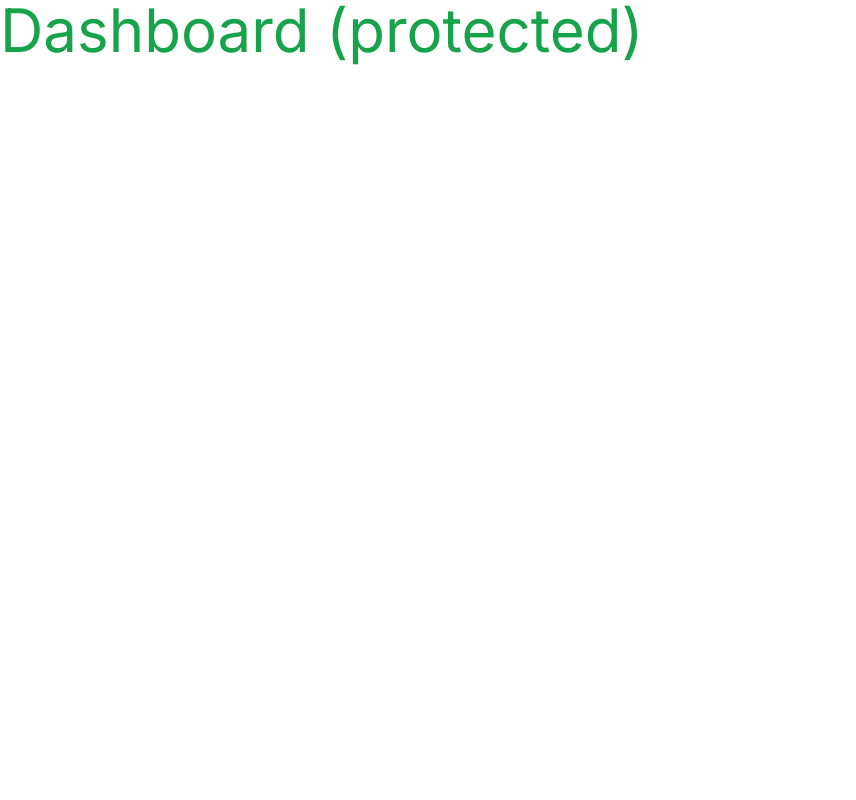
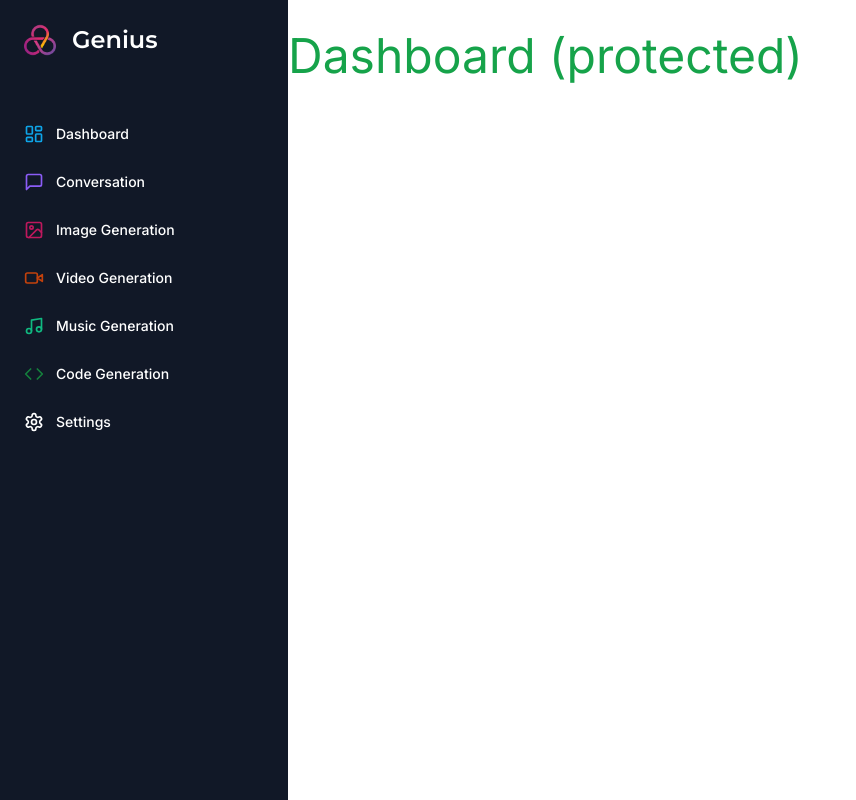
Before and after one commit to sudhanshugautam2911/ai-saas, a Next.js app: page /dashboard in a window 1280 px wide. Shown: the whole page, without its empty margins (0-856 px from the left). Built offline with nearby package versions, Linux system fonts and the light colour scheme.

Commit message:
Part 1 - Sidebar mobile+laptop

```diff
--- a/app/(dashboard)/(routes)/dashboard/page.tsx
+++ b/app/(dashboard)/(routes)/dashboard/page.tsx
@@ -1,10 +1,8 @@
-import { UserButton } from "@clerk/nextjs";
 
 const dashboardPage = () => {
   return (
     <div>
-      <p className='text-6xl text-green-600'>Dashboard (protected)</p>
-      <UserButton afterSignOutUrl="/"/>
+      <p className='text-5xl text-green-600'>Dashboard (protected)</p>
     </div>
 
   )
--- /dev/null
+++ b/app/(dashboard)/layout.tsx
@@ -0,0 +1,24 @@
+import Navbar from "@/components/navbar";
+import Sidebar from "@/components/sidebar";
+
+const DashboardLayout = ({
+    children
+}: {
+    children: React.ReactNode;
+}) => {
+    return (
+        <div className="h-full relative">
+            <div className="hidden h-full md:flex md:flex-col md:w-72 md:fixed md:inset-y-0 z-[80] bg-gray-900">
+                <div>
+                    <Sidebar/>
+                </div>
+            </div>
+            <main className="md:pl-72">
+                <Navbar />
+                {children}
+            </main>
+        </div>
+    )
+}
+
+export default DashboardLayout;
--- /dev/null
+++ b/components/mobile-sidebar.tsx
@@ -0,0 +1,24 @@
+"use-client";
+
+import { Menu } from "lucide-react";
+
+import { Button } from "@/components/ui/button";
+import { Sheet, SheetContent, SheetTrigger } from "@/components/ui/sheet";
+import Sidebar from "@/components/sidebar";
+
+const MobileSidebar = () => {
+    return (
+        <Sheet>
+            <SheetTrigger>
+                <Button variant="ghost" size="icon" className='md:hidden'>
+                    <Menu />
+                </Button>
+            </SheetTrigger>
+            <SheetContent side="left" className="p-0">
+                <Sidebar/>
+            </SheetContent>
+        </Sheet>
+    );
+}
+
+export default MobileSidebar;
--- /dev/null
+++ b/components/navbar.tsx
@@ -0,0 +1,17 @@
+import { Button } from '@/components/ui/button'
+import { Menu } from 'lucide-react'
+import { UserButton } from '@clerk/nextjs'
+import MobileSidebar from './mobile-sidebar'
+
+const Navbar = () => {
+    return (
+        <div className='flex items-center p-4'>
+            <MobileSidebar />
+            <div className='flex w-full justify-end'>
+                <UserButton afterSignOutUrl="/" />
+            </div>
+        </div>
+    )
+}
+
+export default Navbar
--- /dev/null
+++ b/components/sidebar.tsx
@@ -0,0 +1,92 @@
+"use client";
+
+import Link from "next/link";
+import Image from "next/image";
+import { Montserrat } from "next/font/google";
+
+import { cn } from "@/lib/utils";
+import { Code, ImageIcon, LayoutDashboard, MessageSquare, Music, Settings, VideoIcon } from "lucide-react";
+
+const montserrat = Montserrat({
+    weight: "600",
+    subsets: ["latin"]
+});
+
+const routes = [
+    {
+        label: "Dashboard",
+        icon: LayoutDashboard,
+        href: "/dashboard",
+        color: "text-sky-500",
+    },
+    {
+        label: "Conversation",
+        icon: MessageSquare,
+        href: "/conversation",
+        color: "text-violet-500",
+    },
+    {
+        label: "Image Generation",
+        icon: ImageIcon,
+        href: "/image",
+        color: "text-pink-700",
+    },
+    {
+        label: "Video Generation",
+        icon: VideoIcon,
+        href: "/video",
+        color: "text-orange-700",
+    },
+    {
+        label: "Music Generation",
+        icon: Music,
+        href: "/music",
+        color: "text-emerald-500",
+    },
+    {
+        label: "Code Generation",
+        icon: Code,
+        href: "/code",
+        color: "text-green-700",
+    },
+    {
+        label: "Settings",
+        icon: Settings,
+        href: "/settings",
+    },
+];
+
+const Sidebar = () => {
+    return (
+        <div className="space-x-4 py-4 flex flex-col h-full bg-[#111827] text-white">
+            <div className="px-3 py-2 flex-1">
+                <Link href='/dashboard' className="flex items-center pl-3 mb-14">
+                    <div className="relative h-8 w-8 mr-4">
+                        <Image
+                            fill
+                            alt="Logo"
+                            src="/logo.png"
+                        />
+                    </div>
+                    <h1 className={cn("text-2xl font-bold", montserrat.className)}>Genius</h1>
+                </Link>
+                <div className="space-y-1">
+                    {routes.map((route) => (
+                        <Link
+                            href={route.href}
+                            key={route.href}
+                            className="text-sm group flex p-3 w-full justify-start font-medium cursor-pointer hover:text-white hover:bg-white/10 rounded-lg transition"
+                        >
+                            <div className="flex items-center flex-1">
+                                <route.icon className={cn("h-5 w-5 mr-3", route.color)} />
+                                {route.label}
+                            </div>
+                        </Link>
+                    ))}
+                </div>
+            </div>
+        </div>
+    );
+}
+
+export default Sidebar;
--- /dev/null
+++ b/components/ui/sheet.tsx
@@ -0,0 +1,140 @@
+"use client"
+
+import * as React from "react"
+import * as SheetPrimitive from "@radix-ui/react-dialog"
+import { cva, type VariantProps } from "class-variance-authority"
+import { X } from "lucide-react"
+
+import { cn } from "@/lib/utils"
+
+const Sheet = SheetPrimitive.Root
+
+const SheetTrigger = SheetPrimitive.Trigger
+
+const SheetClose = SheetPrimitive.Close
+
+const SheetPortal = SheetPrimitive.Portal
+
+const SheetOverlay = React.forwardRef<
+  React.ElementRef<typeof SheetPrimitive.Overlay>,
+  React.ComponentPropsWithoutRef<typeof SheetPrimitive.Overlay>
+>(({ className, ...props }, ref) => (
+  <SheetPrimitive.Overlay
+    className={cn(
+      "fixed inset-0 z-50 bg-black/80  data-[state=open]:animate-in data-[state=closed]:animate-out data-[state=closed]:fade-out-0 data-[state=open]:fade-in-0",
+      className
+    )}
+    {...props}
+    ref={ref}
+  />
+))
+SheetOverlay.displayName = SheetPrimitive.Overlay.displayName
+
+const sheetVariants = cva(
+  "fixed z-50 gap-4 bg-background p-6 shadow-lg transition ease-in-out data-[state=open]:animate-in data-[state=closed]:animate-out data-[state=closed]:duration-300 data-[state=open]:duration-500",
+  {
+    variants: {
+      side: {
+        top: "inset-x-0 top-0 border-b data-[state=closed]:slide-out-to-top data-[state=open]:slide-in-from-top",
+        bottom:
+          "inset-x-0 bottom-0 border-t data-[state=closed]:slide-out-to-bottom data-[state=open]:slide-in-from-bottom",
+        left: "inset-y-0 left-0 h-full w-3/4 border-r data-[state=closed]:slide-out-to-left data-[state=open]:slide-in-from-left sm:max-w-sm",
+        right:
+          "inset-y-0 right-0 h-full w-3/4  border-l data-[state=closed]:slide-out-to-right data-[state=open]:slide-in-from-right sm:max-w-sm",
+      },
+    },
+    defaultVariants: {
+      side: "right",
+    },
+  }
+)
+
+interface SheetContentProps
+  extends React.ComponentPropsWithoutRef<typeof SheetPrimitive.Content>,
+    VariantProps<typeof sheetVariants> {}
+
+const SheetContent = React.forwardRef<
+  React.ElementRef<typeof SheetPrimitive.Content>,
+  SheetContentProps
+>(({ side = "right", className, children, ...props }, ref) => (
+  <SheetPortal>
+    <SheetOverlay />
+    <SheetPrimitive.Content
+      ref={ref}
+      className={cn(sheetVariants({ side }), className)}
+      {...props}
+    >
+      {children}
+      <SheetPrimitive.Close className="absolute right-4 top-4 rounded-sm opacity-70 ring-offset-background transition-opacity hover:opacity-100 focus:outline-none focus:ring-2 focus:ring-ring focus:ring-offset-2 disabled:pointer-events-none data-[state=open]:bg-secondary">
+        <X className="h-4 w-4" />
+        <span className="sr-only">Close</span>
+      </SheetPrimitive.Close>
+    </SheetPrimitive.Content>
+  </SheetPortal>
+))
+SheetContent.displayName = SheetPrimitive.Content.displayName
+
+const SheetHeader = ({
+  className,
+  ...props
+}: React.HTMLAttributes<HTMLDivElement>) => (
+  <div
+    className={cn(
+      "flex flex-col space-y-2 text-center sm:text-left",
+      className
+    )}
+    {...props}
+  />
+)
+SheetHeader.displayName = "SheetHeader"
+
+const SheetFooter = ({
+  className,
+  ...props
+}: React.HTMLAttributes<HTMLDivElement>) => (
+  <div
+    className={cn(
+      "flex flex-col-reverse sm:flex-row sm:justify-end sm:space-x-2",
+      className
+    )}
+    {...props}
+  />
+)
+SheetFooter.displayName = "SheetFooter"
+
+const SheetTitle = React.forwardRef<
+  React.ElementRef<typeof SheetPrimitive.Title>,
+  React.ComponentPropsWithoutRef<typeof SheetPrimitive.Title>
+>(({ className, ...props }, ref) => (
+  <SheetPrimitive.Title
+    ref={ref}
+    className={cn("text-lg font-semibold text-foreground", className)}
+    {...props}
+  />
+))
+SheetTitle.displayName = SheetPrimitive.Title.displayName
+
+const SheetDescription = React.forwardRef<
+  React.ElementRef<typeof SheetPrimitive.Description>,
+  React.ComponentPropsWithoutRef<typeof SheetPrimitive.Description>
+>(({ className, ...props }, ref) => (
+  <SheetPrimitive.Description
+    ref={ref}
+    className={cn("text-sm text-muted-foreground", className)}
+    {...props}
+  />
+))
+SheetDescription.displayName = SheetPrimitive.Description.displayName
+
+export {
+  Sheet,
+  SheetPortal,
+  SheetOverlay,
+  SheetTrigger,
+  SheetClose,
+  SheetContent,
+  SheetHeader,
+  SheetFooter,
+  SheetTitle,
+  SheetDescription,
+}
--- a/package.json
+++ b/package.json
@@ -10,6 +10,7 @@
   },
   "dependencies": {
     "@clerk/nextjs": "^4.29.1",
+    "@radix-ui/react-dialog": "^1.0.5",
     "@radix-ui/react-slot": "^1.0.2",
     "class-variance-authority": "^0.7.0",
     "clsx": "^2.0.0",
```
Also changed, not shown: public/logo.png (added), 1 other file (tests, documents, lock files or other folders).
